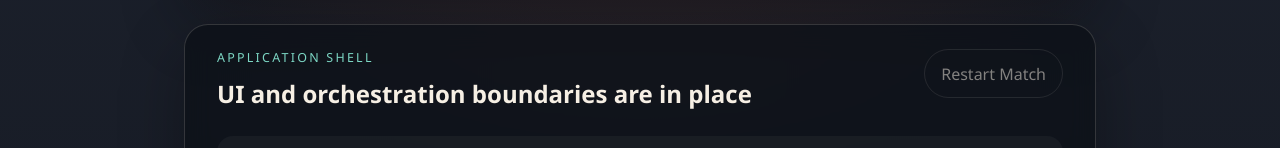
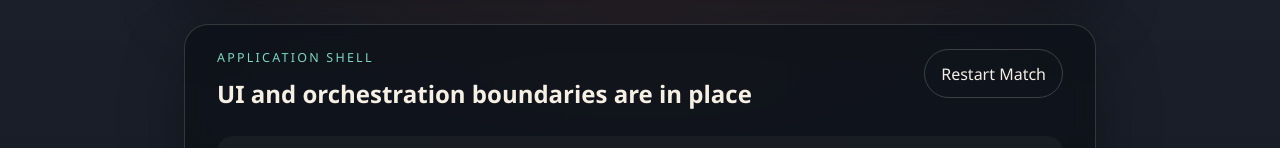
Before and after one commit to pchemguy/TicTacToe-PLAYGROUND-SpecKit-Copilot-GPT54, a React (Vite) app: page / in a window 1280 px wide. Shown: the part 500-648 px from the top of the page. Built offline with nearby package versions, Linux system fonts and the light colour scheme.

Commit message:
T018 (#24): wire restart control

```diff
--- a/src/app/App.tsx
+++ b/src/app/App.tsx
@@ -30,7 +30,7 @@ export function App() {
             <p className="app-section-label">Application Shell</p>
             <h2 id="game-shell-title">UI and orchestration boundaries are in place</h2>
           </div>
-          <RestartButton disabled onRestart={restartGame} />
+          <RestartButton onRestart={restartGame} />
         </div>
 
         <GameStatusPanel title={statusTitle} detail={statusDetail} />
```
Also changed, not shown: 1 other file (tests, documents, lock files or other folders).
